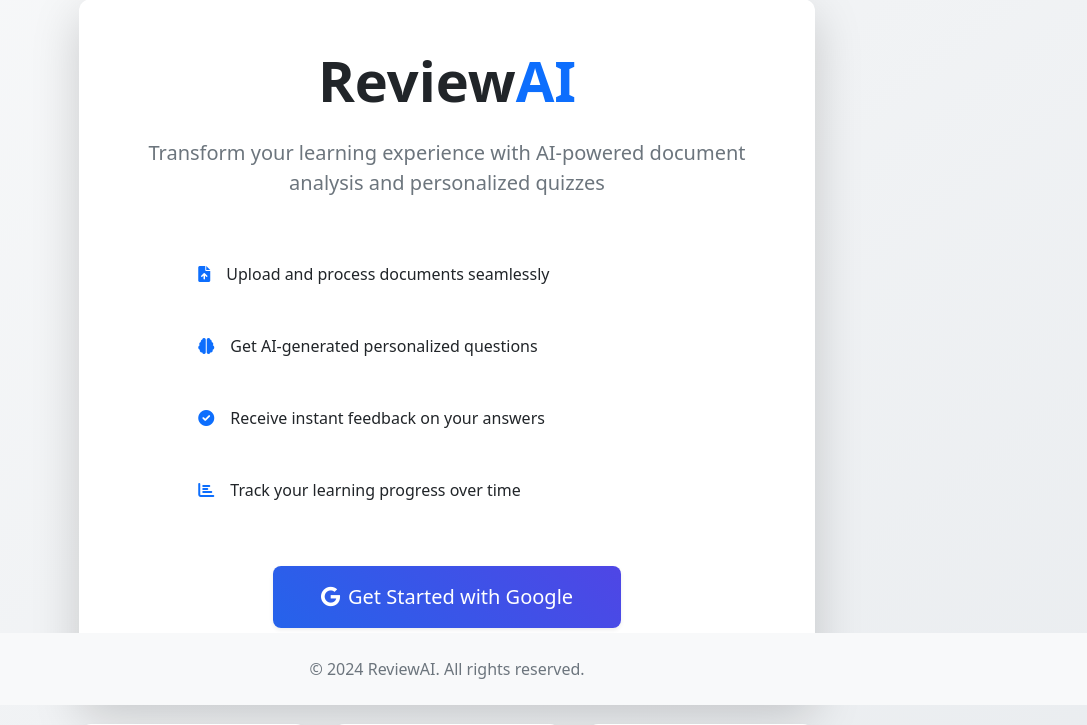
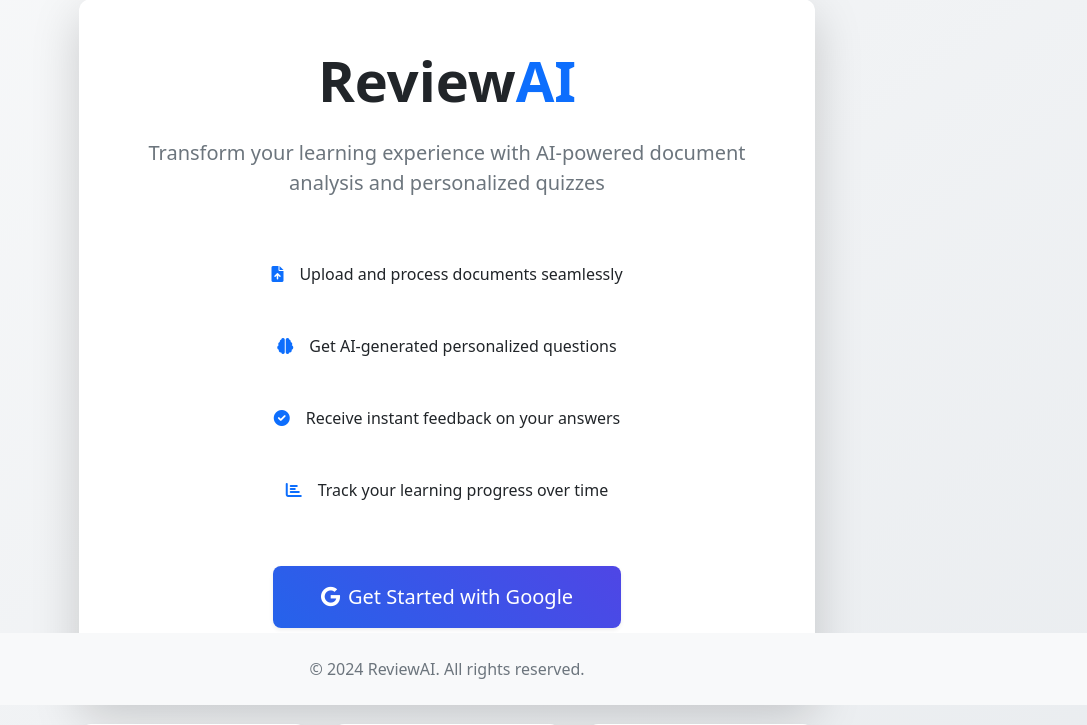
Before and after one commit to civarry/ReviewAIFlask, a Flask app: page / in a window 1280 px wide. Shown: the part 95-820 px from the top of the page, without its empty margins (193-1280 px from the left). Run offline with Flask 3, Linux system fonts and the light colour scheme.

Commit message:
centered the index content

```diff
--- a/templates/index.html
+++ b/templates/index.html
@@ -20,20 +20,20 @@
                             <div class="mb-4">
                                 <div class="row justify-content-center">
                                     <div class="col-lg-10">
-                                        <div class="d-flex flex-column gap-3 mb-5">
-                                            <div class="p-3 rounded-4 d-flex align-items-center">
+                                        <div class="d-flex flex-column align-items-center gap-3 mb-5">
+                                            <div class="p-3 rounded-4 d-flex align-items-center justify-content-center">
                                                 <i class="fas fa-file-upload text-primary me-3"></i>
                                                 <span>Upload and process documents seamlessly</span>
                                             </div>
-                                            <div class="p-3 rounded-4 d-flex align-items-center">
+                                            <div class="p-3 rounded-4 d-flex align-items-center justify-content-center">
                                                 <i class="fas fa-brain text-primary me-3"></i>
                                                 <span>Get AI-generated personalized questions</span>
                                             </div>
-                                            <div class="p-3 rounded-4 d-flex align-items-center">
+                                            <div class="p-3 rounded-4 d-flex align-items-center justify-content-center">
                                                 <i class="fas fa-check-circle text-primary me-3"></i>
                                                 <span>Receive instant feedback on your answers</span>
                                             </div>
-                                            <div class="p-3 rounded-4 d-flex align-items-center">
+                                            <div class="p-3 rounded-4 d-flex align-items-center justify-content-center">
                                                 <i class="fas fa-chart-bar text-primary me-3"></i>
                                                 <span>Track your learning progress over time</span>
                                             </div>
@@ -45,7 +45,7 @@
                                 </a>
                             </div>
                         {% else %}
-                            <div class="mb-4">
+                            <div class="mb-4 text-center">
                                 <h2 class="h4 mb-3">Welcome back, {{ current_user.name }}!</h2>
                                 <p class="text-muted mb-4">Ready to enhance your learning journey?</p>
                                 <a href="{{ url_for('upload_file') }}" class="btn btn-primary btn-lg px-5 py-3 rounded-4 shadow-sm">
@@ -60,14 +60,14 @@
                 <div class="row g-4">
                     <div class="col-md-4">
                         <div class="card h-100 border-0 rounded-4 shadow-sm hover-shadow-lg transition-all">
-                            <div class="card-body p-4">
+                            <div class="card-body p-4 text-center">
                                 <div class="text-center mb-4">
                                     <div class="bg-primary bg-opacity-10 rounded-4 p-3 d-inline-block mb-3">
                                         <i class="fas fa-robot fa-2x text-primary"></i>
                                     </div>
                                     <h5 class="card-title fw-bold">AI-Powered Analysis</h5>
                                 </div>
-                                <p class="card-text text-muted text-center">
+                                <p class="card-text text-muted">
                                     Our advanced AI technology generates relevant questions tailored to your learning materials
                                 </p>
                             </div>
@@ -75,14 +75,14 @@
                     </div>
                     <div class="col-md-4">
                         <div class="card h-100 border-0 rounded-4 shadow-sm hover-shadow-lg transition-all">
-                            <div class="card-body p-4">
+                            <div class="card-body p-4 text-center">
                                 <div class="text-center mb-4">
                                     <div class="bg-primary bg-opacity-10 rounded-4 p-3 d-inline-block mb-3">
                                         <i class="fas fa-bolt fa-2x text-primary"></i>
                                     </div>
                                     <h5 class="card-title fw-bold">Real-time Feedback</h5>
                                 </div>
-                                <p class="card-text text-muted text-center">
+                                <p class="card-text text-muted">
                                     Get immediate, intelligent feedback to improve your understanding instantly
                                 </p>
                             </div>
@@ -90,14 +90,14 @@
                     </div>
                     <div class="col-md-4">
                         <div class="card h-100 border-0 rounded-4 shadow-sm hover-shadow-lg transition-all">
-                            <div class="card-body p-4">
+                            <div class="card-body p-4 text-center">
                                 <div class="text-center mb-4">
                                     <div class="bg-primary bg-opacity-10 rounded-4 p-3 d-inline-block mb-3">
                                         <i class="fas fa-chart-line fa-2x text-primary"></i>
                                     </div>
                                     <h5 class="card-title fw-bold">Progress Tracking</h5>
                                 </div>
-                                <p class="card-text text-muted text-center">
+                                <p class="card-text text-muted">
                                     Visualize your learning journey with detailed analytics and insights
                                 </p>
                             </div>
```
